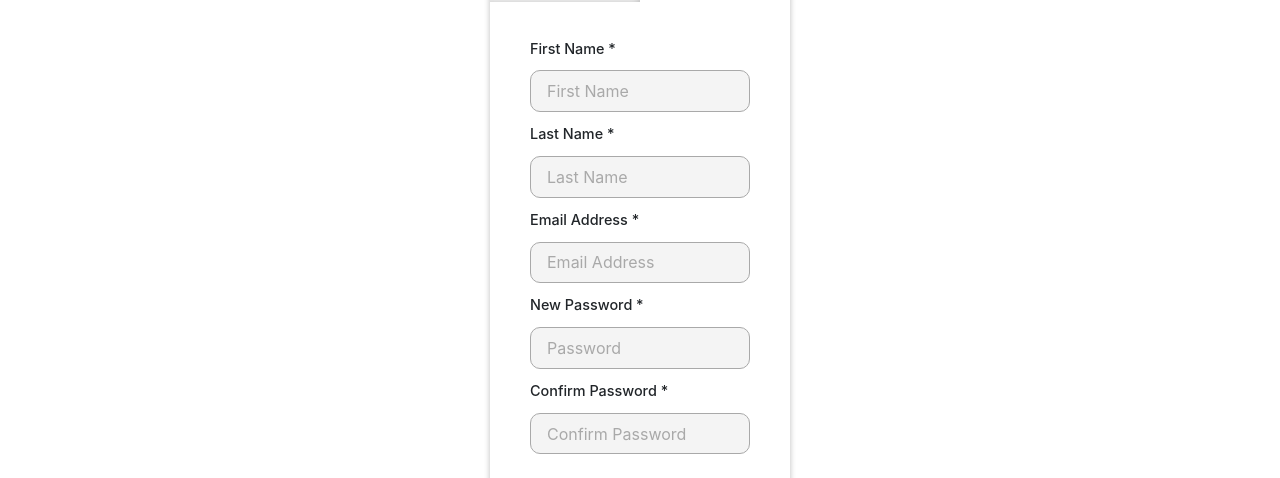
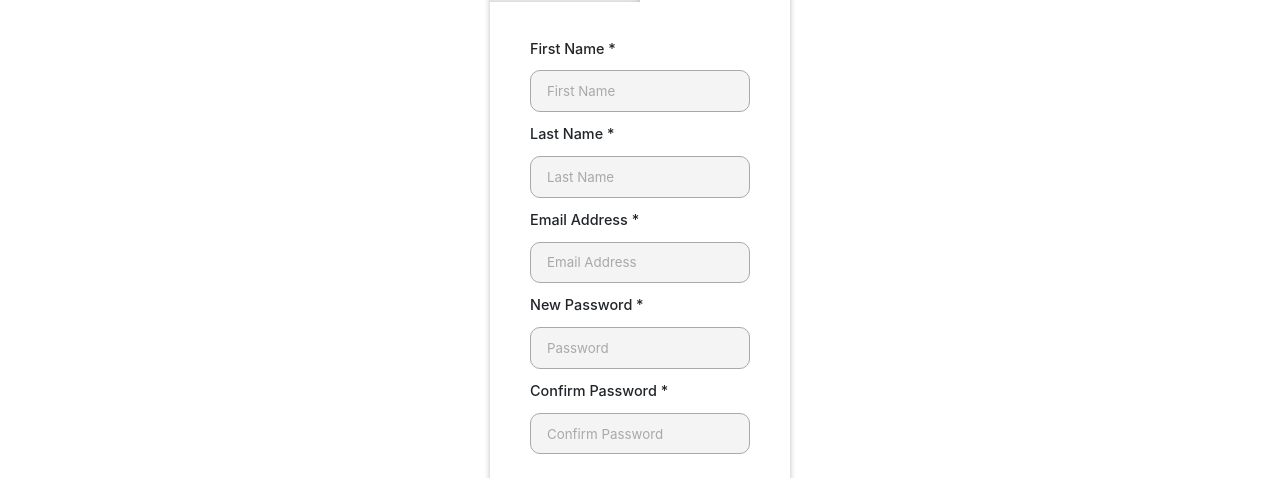
Before and after one commit to harv-ma/com3014_group18, a React (Create React App) app in the folder client/: page /register in a window 1280 px wide. Shown: the part 176-654 px from the top of the page. Built offline with nearby package versions, Linux system fonts and the light colour scheme.

Commit message:
Created input field component

```diff
--- /dev/null
+++ b/client/src/components/system-ui/Input/Input.jsx
@@ -0,0 +1,29 @@
+import React, { useState } from "react";
+import PropTypes from "prop-types";
+import "./Input.scss";
+
+const Input = ({ label, id, placeholder, callback }) => {
+  return (
+    <>
+      <label className="input-label" htmlFor={id}>
+        {label}
+      </label>
+      <input
+        key={id}
+        className="input-input"
+        id={id}
+        placeholder={placeholder}
+        onChange={callback}
+      ></input>
+    </>
+  );
+};
+
+Input.propTypes = {
+  label: PropTypes.string,
+  id: PropTypes.string,
+  placeholder: PropTypes.string,
+  callback: PropTypes.func,
+};
+
+export default Input;
--- /dev/null
+++ b/client/src/components/system-ui/Input/Input.scss
@@ -0,0 +1,27 @@
+@import "../../../variables";
+
+.input-input {
+    height: 2.6rem;
+    width: 100%;
+    border: 1px solid #A9A9A9;
+    background-color: #F4F4F4;
+    font-size: 10pt;
+    padding: 0.1rem 1rem;
+
+    border-radius: 10px;
+
+    &::placeholder {
+        color: #A9A9A9;
+        font-size: 10pt;
+    }
+
+    &:focus {
+        outline: 2px solid $theme_interest;
+        box-shadow: none;
+        border-color: transparent;
+    }
+}
+
+.input-label {
+    width: 100%;
+}
--- a/client/src/pages/Login/Login.scss
+++ b/client/src/pages/Login/Login.scss
@@ -1,11 +1,9 @@
 @import "../../variables.scss";
 
 .login-container {
-    display: flex;
     width: 100%;
     height: calc(100vh - 80px);
-
-    justify-content: center;
+    display: flex;
     align-items: center;
 }
 
@@ -13,6 +11,7 @@
     max-width: 300px;
     min-height: 500px;
     width: 100%;
+    margin: 0 auto;
 
     background-color: white;
 
@@ -69,16 +68,8 @@
         max-width: 220px;
     }
 
-    input {
-        width: 100%;
-    }
-
     button {
         border-radius: 15px;
-        width: 100%;
-    }
-
-    label {
         width: 100%;
     }
 }
@@ -93,16 +84,8 @@
         max-width: 220px;
     }
 
-    input {
-        width: 100%;
-    }
-
     button {
         border-radius: 15px;
         width: 100%;
     }
-
-    label {
-        width: 100%;
-    }
 }
--- a/client/src/pages/Login/LoginForm.jsx
+++ b/client/src/pages/Login/LoginForm.jsx
@@ -1,15 +1,38 @@
 import React, { useState } from "react";
-import { Link } from "react-router-dom";
+import Input from "../../components/system-ui/Input/Input";
+
+const login = (state) => {
+  console.log("Loggin in...", state);
+};
 
 const LoginForm = () => {
+  const [state, setState] = useState({
+    email: "",
+    password: "",
+  });
+
+  const inputUpdate = (e) => {
+    setState({ ...state, [e.target.id]: e.target.value });
+  };
+
   return (
     <div className="login-form">
       <div>
-        <label htmlFor="email">Email Address</label>
-        <input id="email" placeholder="Email Address"></input>
-        <label htmlFor="password">Password</label>
-        <input id="password" type="password" placeholder="Password"></input>
-        <button id="submit">Login</button>
+        <Input
+          id="email"
+          label="Email Address"
+          placeholder="Email Address"
+          callback={inputUpdate}
+        />
+        <Input
+          id="password"
+          label="Password"
+          placeholder="Password"
+          callback={inputUpdate}
+        />
+        <button id="submit" onClick={() => login(state)}>
+          Login
+        </button>
       </div>
     </div>
   );
--- a/client/src/pages/Login/RegisterForm.jsx
+++ b/client/src/pages/Login/RegisterForm.jsx
@@ -1,24 +1,59 @@
 import React, { useState } from "react";
+import Input from "../../components/system-ui/Input/Input";
+
+const register = (state) => {
+  console.log("Registering...", state);
+};
 
 const RegisterForm = () => {
+  const [state, setState] = useState({
+    first_name: "",
+    last_name: "",
+    email: "",
+    password: "",
+    confirm_password: "",
+  });
+
+  const inputUpdate = (e) => {
+    setState({ ...state, [e.target.id]: e.target.value });
+  };
+
   return (
     <div className="register-form">
       <div>
-        <label htmlFor="first-name">First Name *</label>
-        <input id="first-name" placeholder="First Name"></input>
-        <label htmlFor="last-name">Last Name *</label>
-        <input id="last-name" placeholder="Last Name"></input>
-        <label htmlFor="email">Email Address *</label>
-        <input id="email" type="email" placeholder="Email Address"></input>
-        <label htmlFor="password">New Password *</label>
-        <input id="password" type="password" placeholder="Password"></input>
-        <label htmlFor="confirm-password">Confirm Password *</label>
-        <input
-          id="confirm-password"
-          type="password"
+        <Input
+          id="first_name"
+          label="First Name *"
+          placeholder="First Name"
+          callback={inputUpdate}
+        />
+        <Input
+          id="last_name"
+          label="Last Name *"
+          placeholder="Last Name"
+          callback={inputUpdate}
+        />
+        <Input
+          id="email"
+          label="Email Address *"
+          placeholder="Email Address"
+          callback={inputUpdate}
+        />
+        <Input
+          id="password"
+          label="New Password *"
+          placeholder="Password"
+          callback={inputUpdate}
+        />
+        <Input
+          id="confirm_password"
+          label="Confirm Password *"
           placeholder="Confirm Password"
-        ></input>
-        <button id="submit">Register</button>
+          callback={inputUpdate}
+        />
+        <button id="submit" onClick={() => register(state)}>
+          Register
+        </button>
       </div>
     </div>
   );
```
